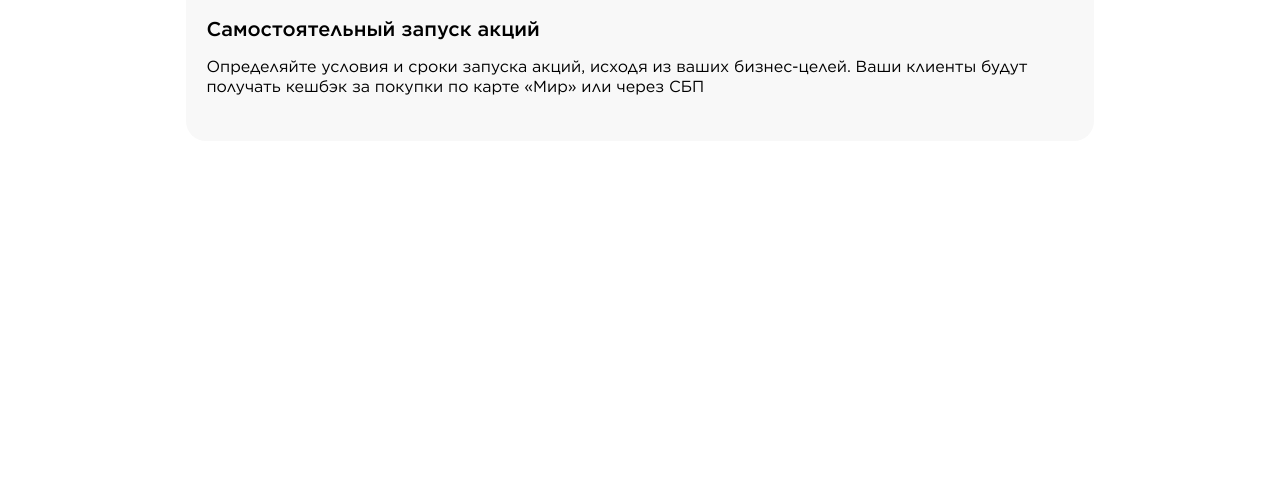
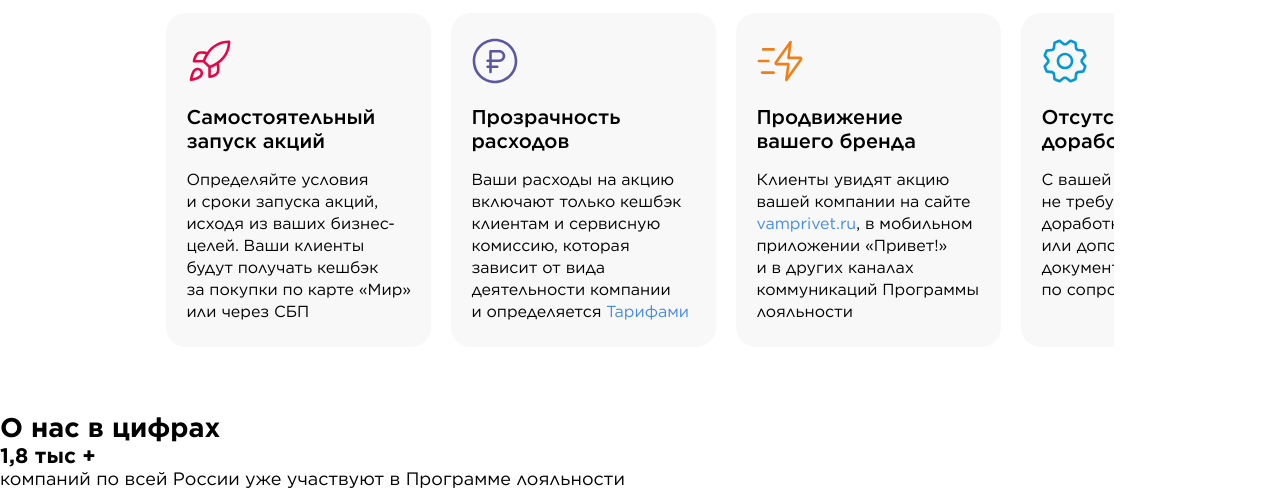
Before and after one commit to malinasavina/mir-test-task, a website built with webpack: page src/index.html in a window 1280 px wide. Shown: the part 662-1151 px from the top of the page. Before the commit the page ends 851 px from the top, so only its background shows below. Built offline with nearby package versions, Linux system fonts and the light colour scheme.

Commit message:
Add perks section

```diff
--- a/src/index.html
+++ b/src/index.html
@@ -36,9 +36,46 @@
               Ваши&nbsp;клиенты будут получать кешбэк за&nbsp;покупки по&nbsp;карте «Мир» или&nbsp;через&nbsp;СБП</p>
           </div>
         </li>
+        <li class="perks__item">
+          <div class="perks__card">
+            <svg class="perks__card-icon" width="48" height="48" viewBox="0 0 48 48">
+              <use href="assets/icons/sprite.svg#ruble-icon"></use>
+            </svg>
+            <h3 class="perks__card-title">Прозрачность расходов</h3>
+            <p class="perks__card-text">Ваши расходы на акцию включают только кешбэк клиентам и&nbsp;сервисную комиссию, которая зависит от&nbsp;вида деятельности компании и&nbsp;определяется <a class="perks__card-link" href="https://vamprivet.ru/" target="_blank">Тарифами</a></p>
+          </div>
+        </li>
+        <li class="perks__item">
+          <div class="perks__card">
+            <svg class="perks__card-icon" width="48" height="48" viewBox="0 0 48 48">
+              <use href="assets/icons/sprite.svg#lightning-icon"></use>
+            </svg>
+            <h3 class="perks__card-title">Продвижение вашего бренда</h3>
+            <p class="perks__card-text">Клиенты увидят акцию вашей компании на сайте <a class="perks__card-link" href="https://vamprivet.ru/" target="_blank">vamprivet.ru</a>, в&nbsp;мобильном приложении «Привет!» и&nbsp;в&nbsp;других каналах коммуникаций Программы лояльности</p>
+          </div>
+        </li>
+        <li class="perks__item">
+          <div class="perks__card">
+            <svg class="perks__card-icon" width="48" height="48" viewBox="0 0 48 48">
+              <use href="assets/icons/sprite.svg#gear-icon"></use>
+            </svg>
+            <h3 class="perks__card-title">Отсутствие доработок</h3>
+            <p class="perks__card-text">С вашей стороны не&nbsp;требуются технические доработки или&nbsp;дополнительный документооборот по&nbsp;сопровождению акции</p>
+          </div>
+        </li>
       </ul>
     </section>
-    <section class="numbers"></section>
+    <section class="numbers">
+      <h2 class="numbers__title">О нас в цифрах</h2>
+      <ul class="numbers__list">
+        <li class="numbers__item">
+          <div class="numbers__info">
+            <h3 class="numbers__stat">1,8 тыс +</h3>
+            <p class="numbers__description">компаний по всей России уже участвуют в&nbsp;Программе лояльности</p>
+          </div>
+        </li>
+      </ul>
+    </section>
     <section class="banner"></section>
     <section class="goals"></section>
     <section class="cases"></section>
--- a/src/styles/main.scss
+++ b/src/styles/main.scss
@@ -41,6 +41,8 @@
   --card-color-orange: #ffecdb;
   --card-color-blue: #ddf5ff;
 
+  --link-color-blue: #4589e8;
+
   --input-color-gray: #8c8c8c;
 
   --title-font-size: 24px;
@@ -57,6 +59,9 @@
     --title-font-size: 32px;
     --card-font-size: 16px;
     --card-title-font-size: 20px;
+
+    --x-padding: 0;
+    --y-padding: 64px;
   }
 }
 
@@ -64,6 +69,26 @@
   background-color: transparent;
   color: var(--blueberry-color-light);
   border: 1px solid var(--blueberry-color-light);
+}
+
+@mixin slider {
+  overflow-x: auto;
+  scroll-snap-type: x mandatory;
+  scroll-behavior: smooth;
+  -webkit-overflow-scrolling: touch; /* Для iOS */
+
+  /* Скрываем скроллбар */
+  scrollbar-width: none; /* Firefox */
+  -ms-overflow-style: none; /* IE/Edge */
+
+  &::-webkit-scrollbar {
+    display: none; /* Chrome, Safari */
+  }
+}
+
+@mixin reset-slider {
+  overflow: visible; /* Отключаем горизонтальный скролл */
+  scroll-snap-type: none; /* Отключаем привязку к карточкам */
 }
 
 * {
@@ -89,7 +114,7 @@
   background: linear-gradient(180deg, rgba(234,233,255,1) 0%, rgba(255,255,255,1) 50%);
 
   @media screen and (min-width: 728px) {
-    padding: 64px 0 0 0;
+    padding: var(--y-padding) 0;
   }
 
   &__inner {
@@ -195,7 +220,7 @@
 }
 
 .perks {
-  padding: var(--y-padding) var(--x-padding);
+  padding: var(--y-padding) 0 var(--y-padding) var(--x-padding);
   margin: 0 auto;
 
   @media screen and (min-width: 728px) {
@@ -207,20 +232,55 @@
     margin-bottom: 32px;
     font-size: var(--title-font-size);
     font-weight: 500;
+
+    @media screen and (min-width: 728px) {
+      margin-bottom: 40px;
+    }
+  }
+
+  &__list {
+    display: grid;
+    grid-template-columns: repeat(4, 268px);
+    grid-template-rows: 1fr;
+    column-gap: 20px;
+    padding-right: var(--x-padding);
+
+    @include slider();
+
+
+    @media screen and (min-width: 728px) {
+      grid-template-columns: repeat(2, minmax(268px, 354px));
+      grid-template-rows: repeat(2, 1fr);
+      gap: 20px;
+      padding: 0;
+
+      @include reset-slider();
+    }
+
+    @media screen and (min-width: 1120px) {
+      grid-template-columns: repeat(4, 265px);
+      grid-template-rows: 1fr;
+      cursor: pointer;
+
+      @include slider();
+    }
   }
 
   &__item {
     list-style: none;
-
-    &:not(:last-child) {
-      margin-right: 20px;
-    }
+    scroll-snap-align: center;
   }
 
   &__card {
     padding: 24px 20px 44px;
+    width: 100%;
+    height: 100%;
     background-color: var(--primary-color-gray);
     border-radius: 20px;
+
+    @media screen and (min-width: 728px) {
+      padding: 24px 20px;
+    }
 
     &-title {
       margin: 16px 0;
@@ -232,6 +292,21 @@
     &-text {
       font-size: var(--card-font-size);
       line-height: 20px;
+
+      @media screen and (min-width: 728px) {
+        line-height: 22px;
+      }
+    }
+
+    &-link {
+
+      &:link,
+      &:visited,
+      &:hover,
+      &:active {
+        text-decoration: none;
+        color: var(--link-color-blue);
+      }
     }
   }
 }
```
